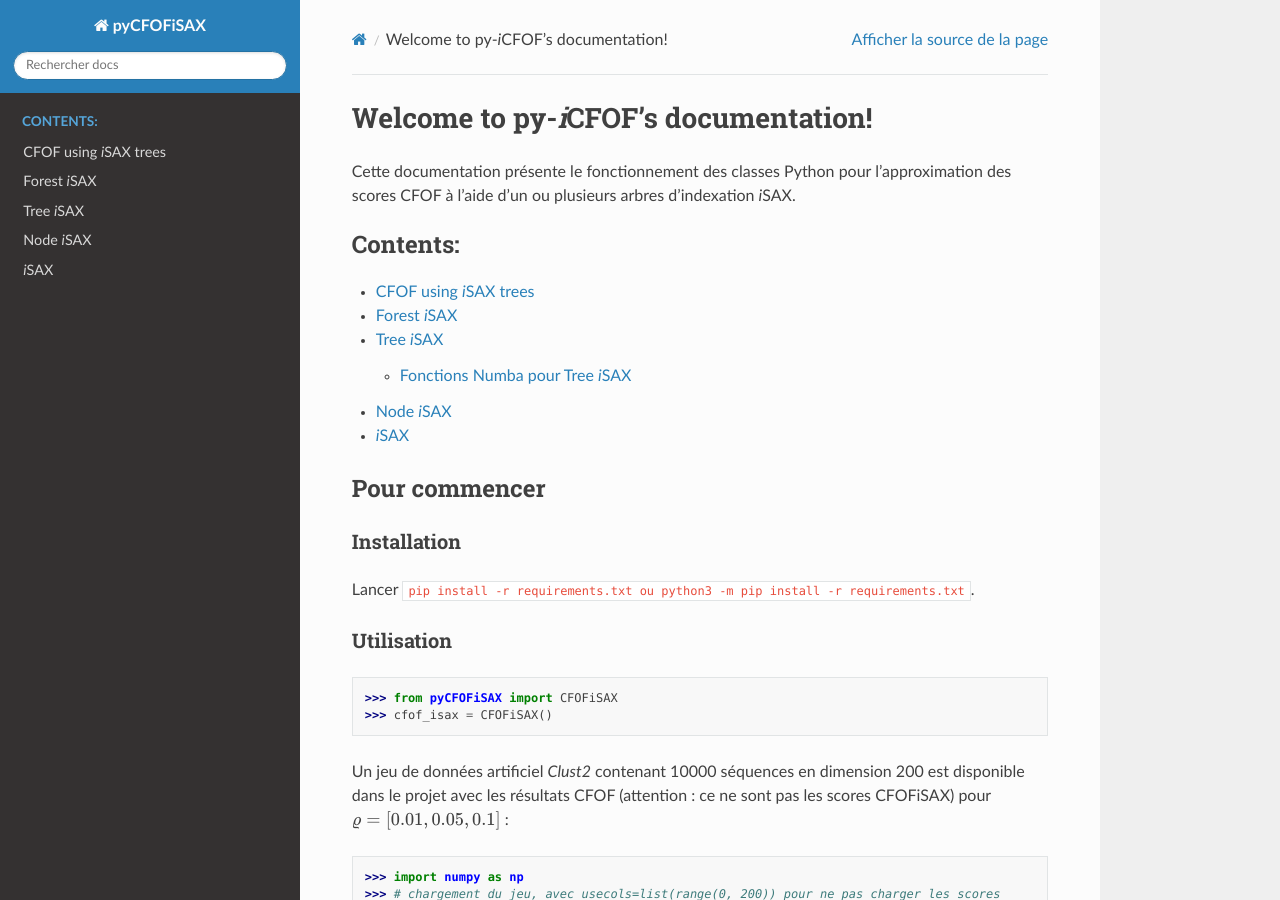
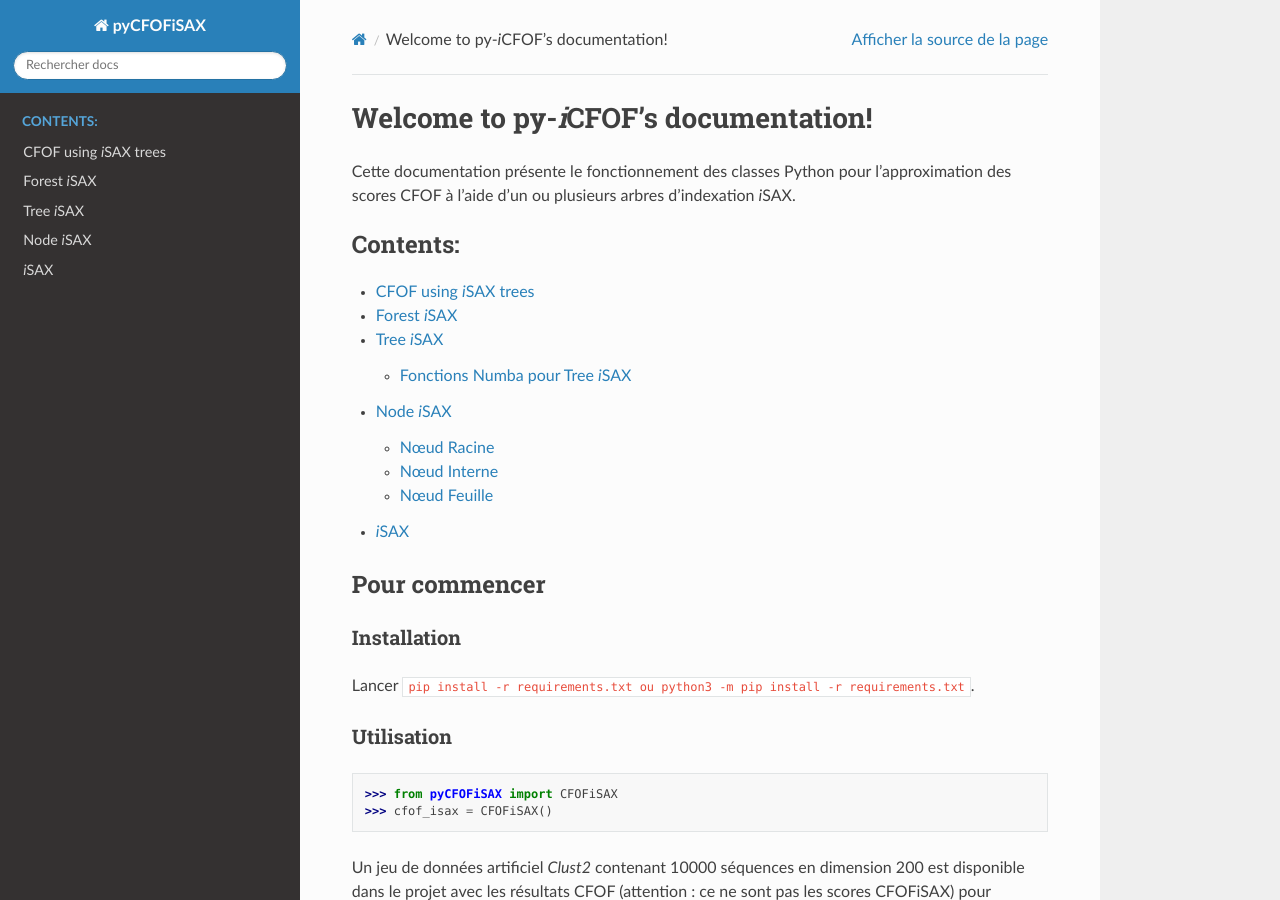
Before and after one commit to luk-f/pyCFOFiSAX, a Sphinx documentation site: the page built from doc/index.rst, in a window 1280 px wide and 900 px high. Built offline with Sphinx 7.4.7 and the Read the Docs theme 2.0.0, drawn with Linux system fonts in a browser that asks for light colours.

Commit message:
modif doc nodeISAX

```diff
--- a/doc/node.rst
+++ b/doc/node.rst
@@ -3,14 +3,20 @@ Node *i*\ SAX
 
 .. automodule:: pyCFOFiSAX._node
 
+Nœud Racine
+------------------------------
 .. autoclass:: pyCFOFiSAX._node.RootNode
    :members:
    :private-members:
 
+Nœud Interne
+------------------------------
 .. autoclass:: pyCFOFiSAX._node.InternalNode
    :members:
    :private-members:
 
+Nœud Feuille
+------------------------------
 .. autoclass:: pyCFOFiSAX._node.TerminalNode
    :members:
    :private-members:
```
